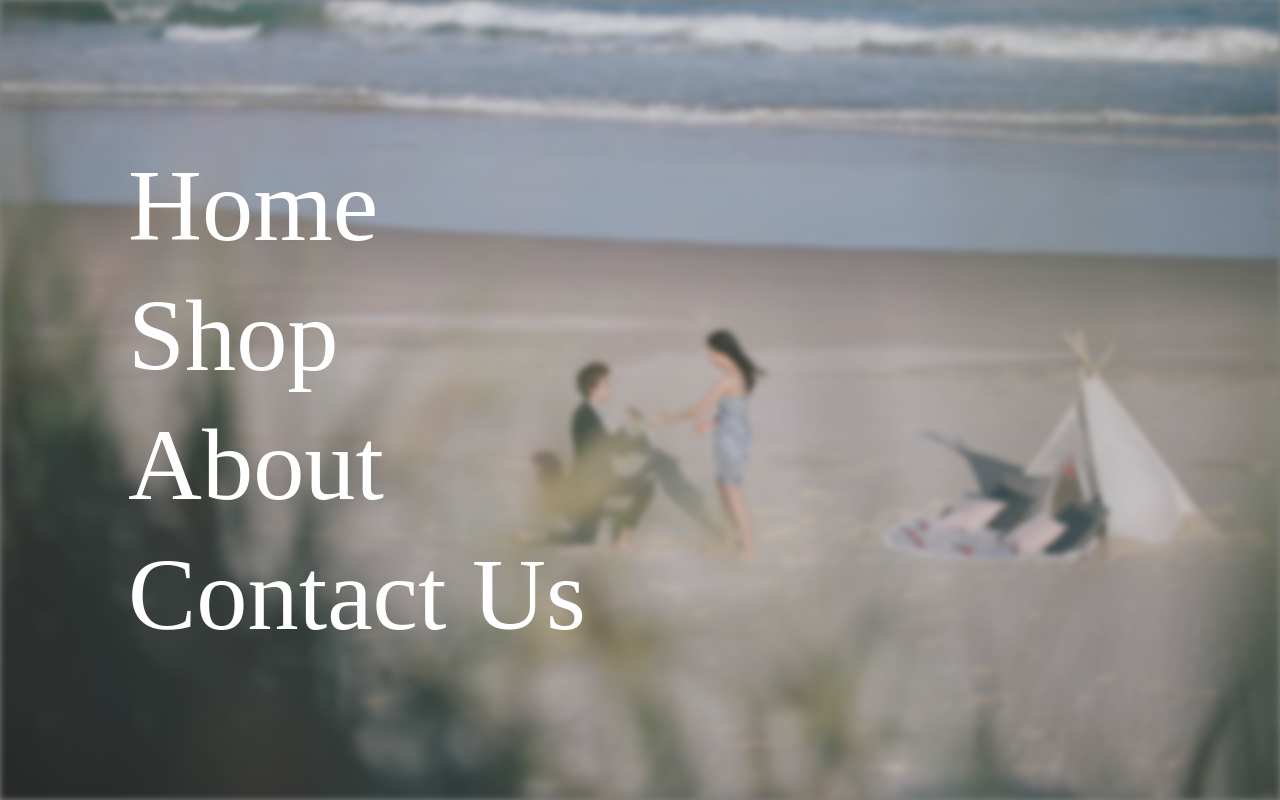
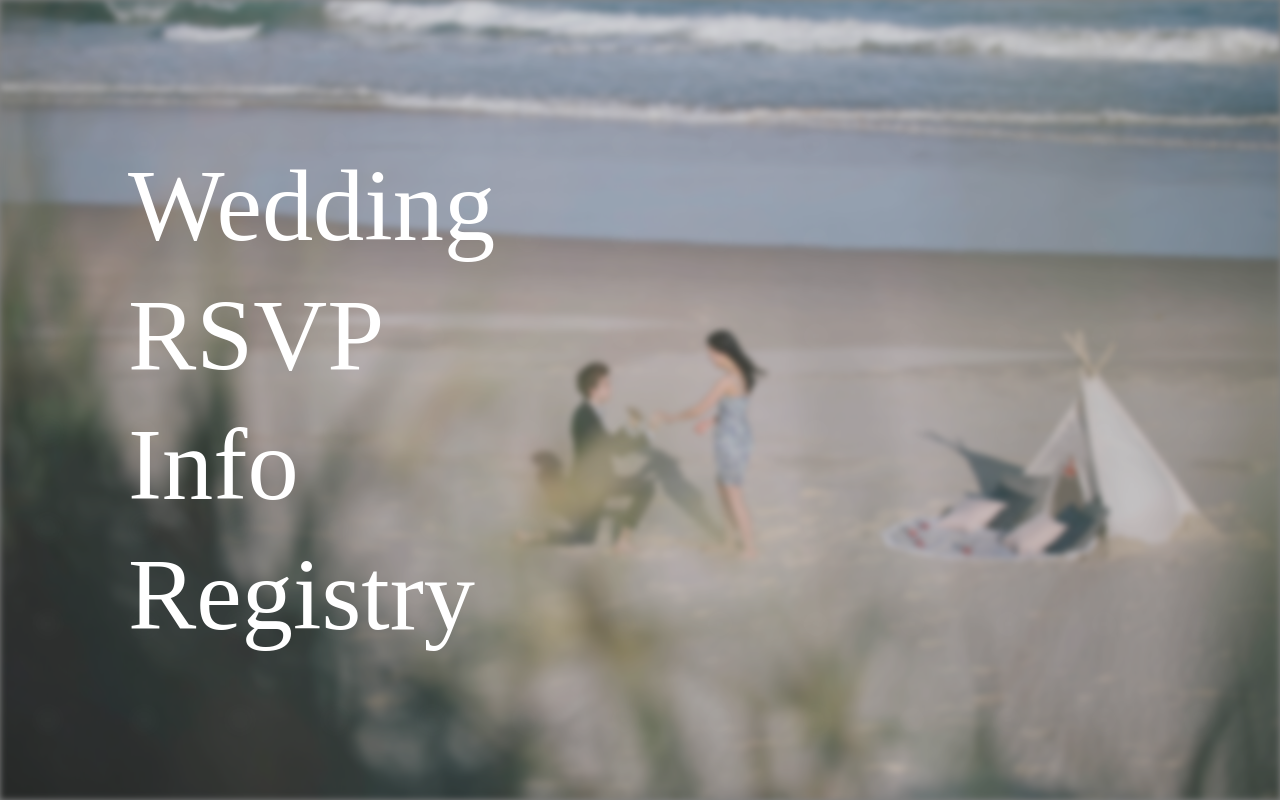
Before and after one commit to SebastienHiggs/sebastienhiggs.github.io, a plain HTML site: page index.html in a window 1280 px wide. Drawn offline with Linux system fonts and the light colour scheme.

Commit message:
Changed words

```diff
--- a/index.html
+++ b/index.html
@@ -10,10 +10,10 @@
 
 <div id="menu">
   <div id="menu-items">
-    <div class="menu-item">Home</div>
-    <div class="menu-item">Shop</div>
-    <div class="menu-item">About</div>
-    <div class="menu-item">Contact Us</div>
+    <div class="menu-item">Wedding</div>
+    <div class="menu-item">RSVP</div>
+    <div class="menu-item">Info</div>
+    <div class="menu-item">Registry</div>
   </div>
   <div id="menu-background-pattern"></div>
   <div id="menu-background-image"></div>
```
